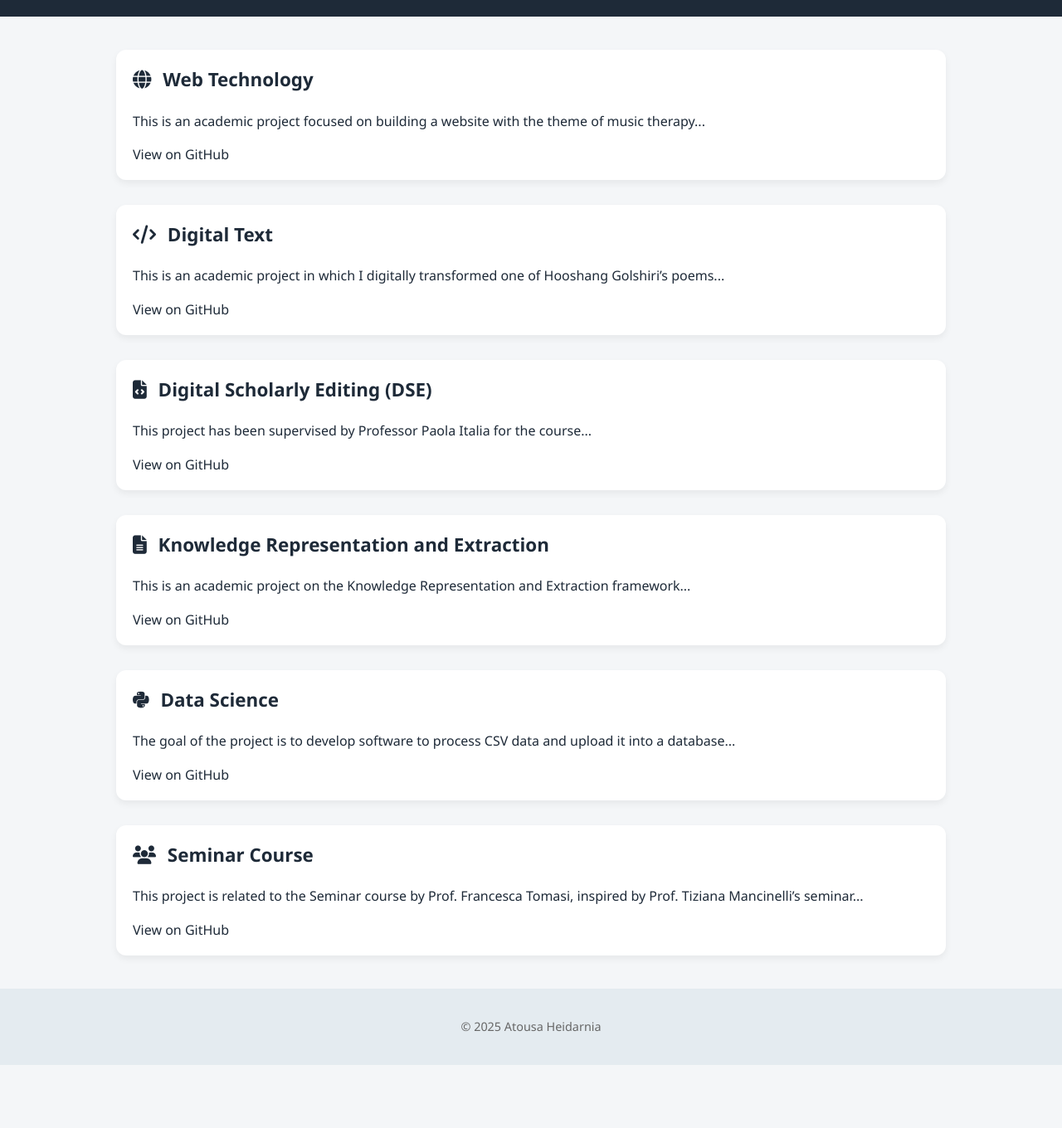
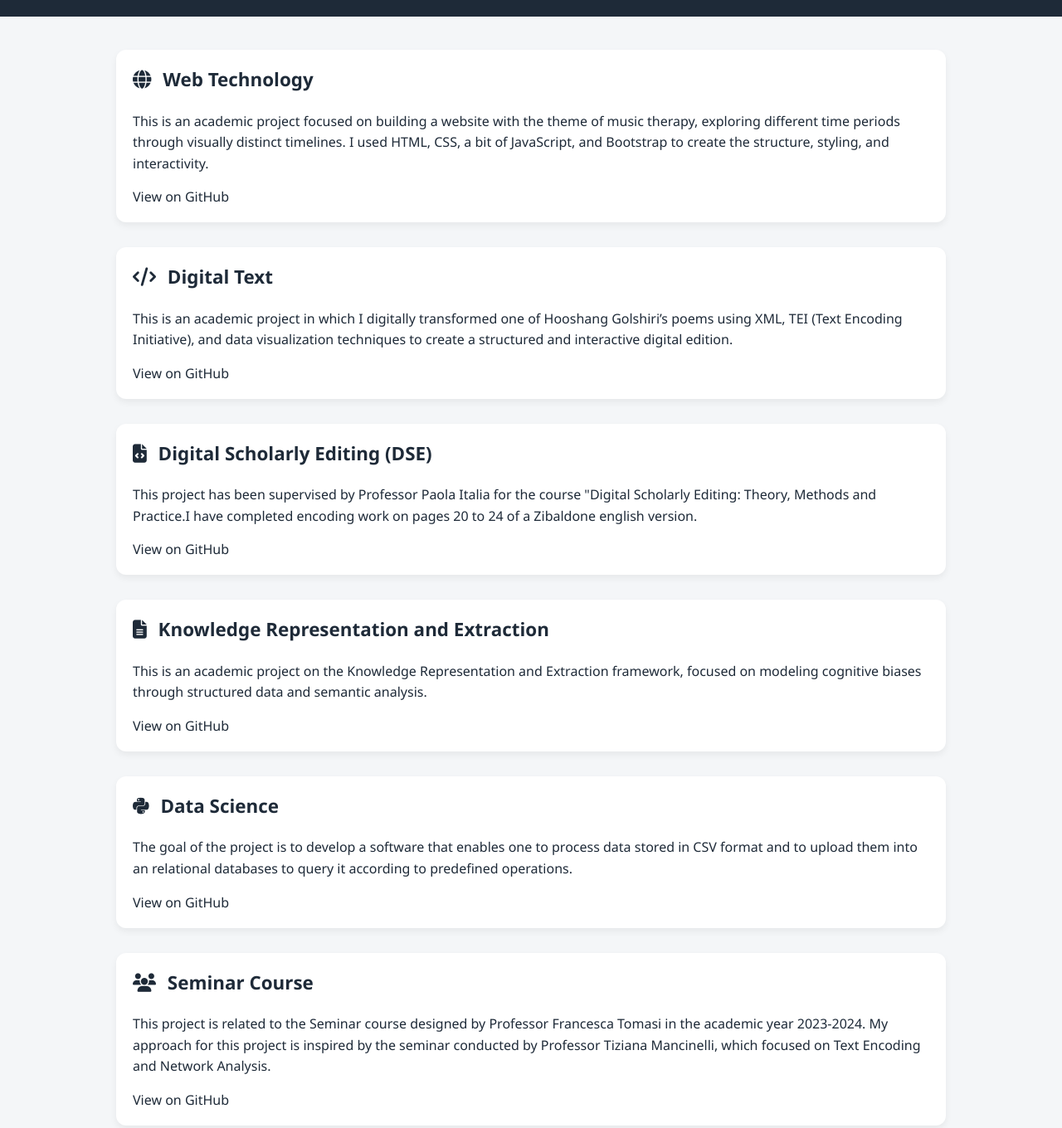
Before and after one commit to Atousa95/Academic-Portfolio, a plain HTML site: page index.html in a window 1280 px wide. Shown: the part 220-1580 px from the top of the page at 83% size. Before the commit the page ends 1504 px from the top, so only its background shows below. Drawn offline with Linux system fonts and the light colour scheme.

Commit message:
Update index.html

```diff
--- a/index.html
+++ b/index.html
@@ -18,37 +18,37 @@
     <ul>
       <li>
         <h3><i class="fas fa-globe"></i> Web Technology</h3>
-        <p>This is an academic project focused on building a website with the theme of music therapy...</p>
+        <p>This is an academic project focused on building a website with the theme of music therapy, exploring different time periods through visually distinct timelines. I used HTML, CSS, a bit of JavaScript, and Bootstrap to create the structure, styling, and interactivity.</p>
         <a href="https://atousa95.github.io/web-technology/" target="_blank">View on GitHub</a>
       </li>
 
       <li>
         <h3><i class="fas fa-code"></i> Digital Text</h3>
-        <p>This is an academic project in which I digitally transformed one of Hooshang Golshiri’s poems...</p>
+        <p>This is an academic project in which I digitally transformed one of Hooshang Golshiri’s poems using XML, TEI (Text Encoding Initiative), and data visualization techniques to create a structured and interactive digital edition.</p>
         <a href="https://atousa95.github.io/Digital-Text/" target="_blank">View on GitHub</a>
       </li>
 
       <li>
         <h3><i class="fas fa-file-code"></i> Digital Scholarly Editing (DSE)</h3>
-        <p>This project has been supervised by Professor Paola Italia for the course...</p>
+        <p>This project has been supervised by Professor Paola Italia for the course "Digital Scholarly Editing: Theory, Methods and Practice.I have completed encoding work on pages 20 to 24 of a Zibaldone english version.</p>
         <a href="https://github.com/Atousa95/Digital-Scholarly-Editing?tab=readme-ov-file" target="_blank">View on GitHub</a>
       </li>
 
       <li>
         <h3><i class="fas fa-file-lines"></i> Knowledge Representation and Extraction</h3>
-        <p>This is an academic project on the Knowledge Representation and Extraction framework...</p>
+        <p>This is an academic project on the Knowledge Representation and Extraction framework, focused on modeling cognitive biases through structured data and semantic analysis.</p>
         <a href="https://github.com/Maedeam/KRKE-cognitive-biases/tree/modeling-cognitive-biases" target="_blank">View on GitHub</a>
       </li>
 
       <li>
         <h3><i class="fab fa-python"></i> Data Science</h3>
-        <p>The goal of the project is to develop software to process CSV data and upload it into a database...</p>
+        <p>The goal of the project is to develop a software that enables one to process data stored in CSV format and to upload them into an relational databases to query it according to predefined operations.</p>
         <a href="https://github.com/Atousa95/data-science2024/tree/data-science2024/DHDK2022/Prof%20Peroni/NewProject" target="_blank">View on GitHub</a>
       </li>
 
       <li>
         <h3><i class="fas fa-users"></i> Seminar Course</h3>
-        <p>This project is related to the Seminar course by Prof. Francesca Tomasi, inspired by Prof. Tiziana Mancinelli’s seminar...</p>
+        <p>This project is related to the Seminar course designed by Professor Francesca Tomasi in the academic year 2023-2024. My approach for this project is inspired by the seminar conducted by Professor Tiziana Mancinelli, which focused on Text Encoding and Network Analysis.</p>
         <a href="https://digital-scholarly-editing.my.canva.site/seminar-course-2023-2024" target="_blank">View on GitHub</a>
       </li>
     </ul>
```
